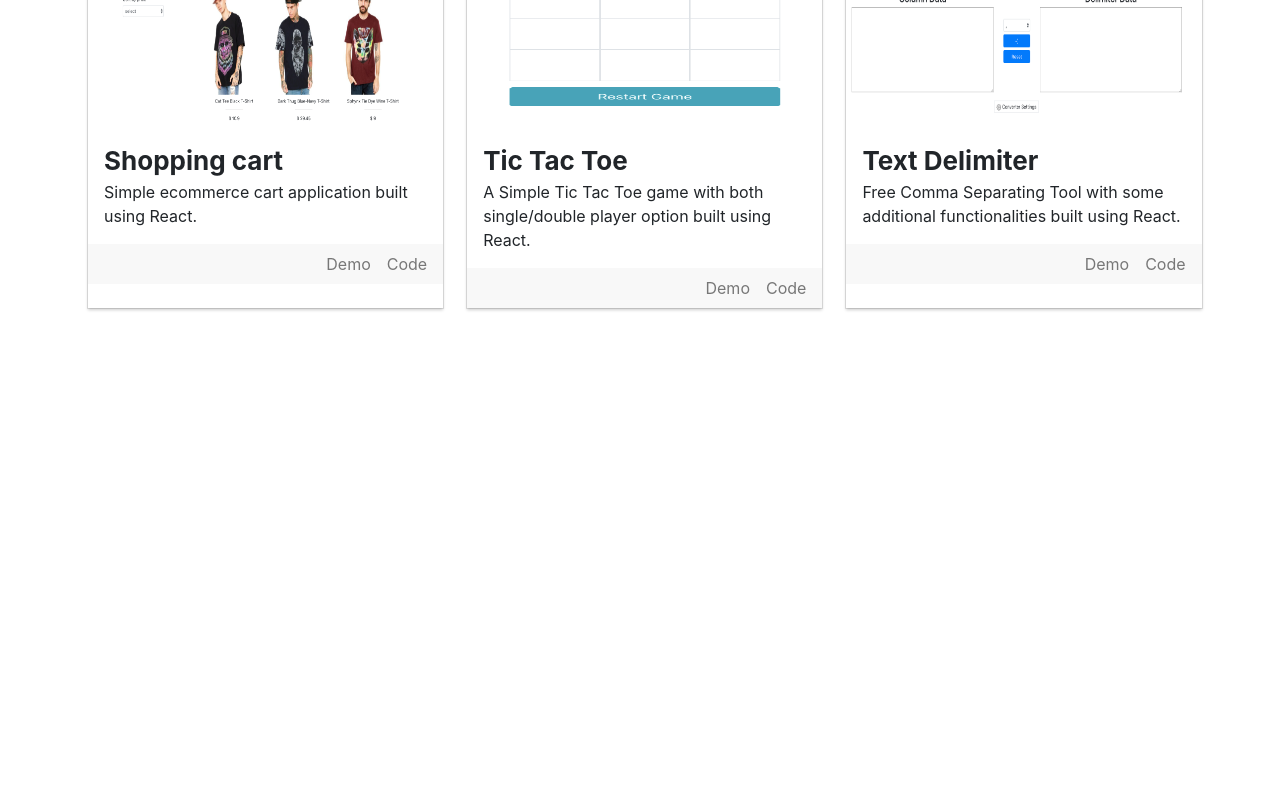
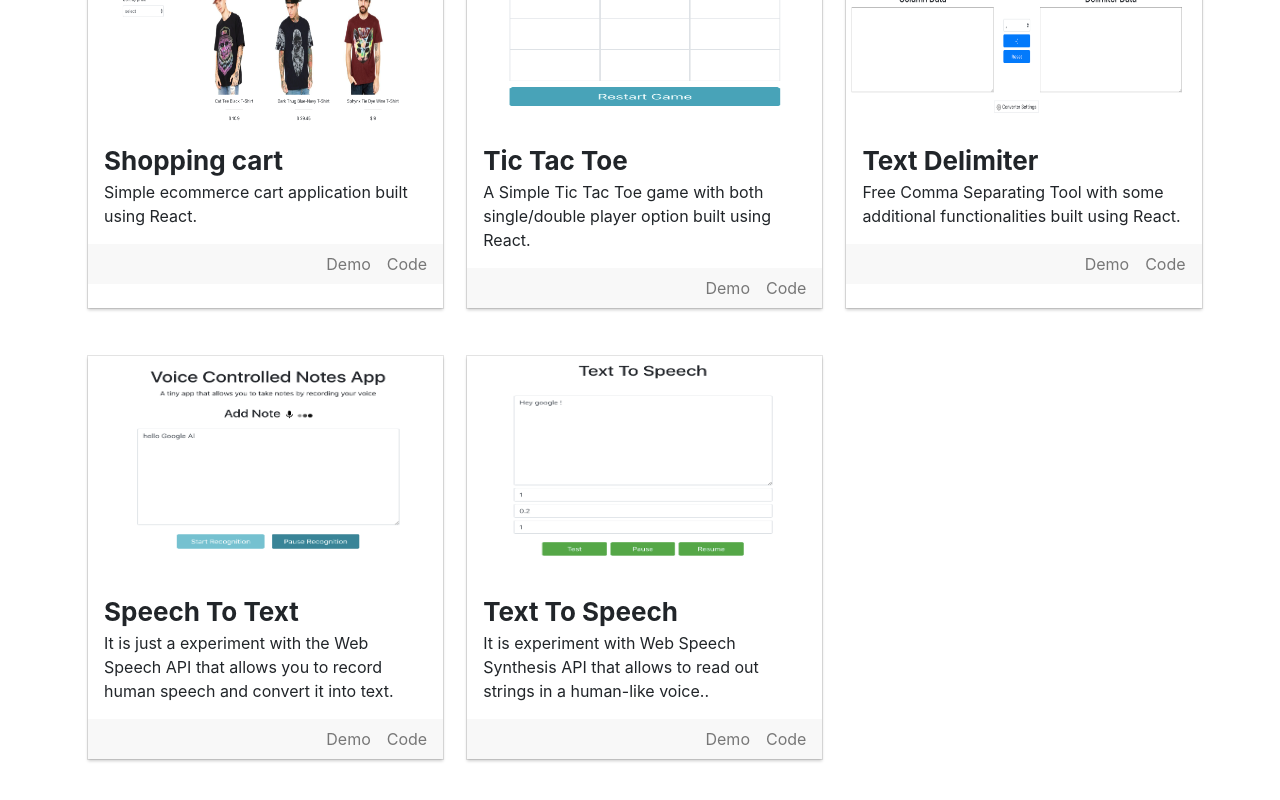
Before and after one commit to rkbhambri/rkbhambri, a React (Create React App) app in the folder rkbhambri-portfolio/: page / in a window 1280 px wide. Shown: the part 1698-2498 px from the top of the page. Before the commit the page ends 2054 px from the top, so only its background shows below. Built offline with nearby package versions, Linux system fonts and the light colour scheme.

Commit message:
Added two more projects

```diff
--- a/rkbhambri-portfolio/src/containers/Layout/Layout.js
+++ b/rkbhambri-portfolio/src/containers/Layout/Layout.js
@@ -5,10 +5,11 @@ import Projects from '../../components/Projects/Projects';
 
 const Layout = (props) => {
     const [projects, setProjectData] = useState([]);
+
     useEffect(() => {
         setProjectData(data.projects);
     }, []);
-    console.log(projects)
+
     return (
         <div className="layout w-100">
             <Header />
--- a/rkbhambri-portfolio/src/data.json
+++ b/rkbhambri-portfolio/src/data.json
@@ -14,18 +14,18 @@
             "code": "https://github.com/rkbhambri/react-logo-generator"
         },
         {
+            "name": "Github Search Engine",
+            "description": "Example of Github API, when search with github username/reponame it will fetch data on one place.",
+            "img_src": "img.2.png",
+            "demo": "https://rkbhambri.github.io/Github-Search-Engine/",
+            "code": "https://github.com/rkbhambri/Github-Search-Engine"
+        },
+        {
             "name": "Keycode",
             "description": "A simple tool which can be used to visualize JavaScript keycodes on keyboard key press.",
             "img_src": "img.1.png",
             "demo": "https://rkbhambri.github.io/Keycode/",
             "code": "https://github.com/rkbhambri/Keycode"
-        },
-        {
-            "name": "Github Search Engine",
-            "description": "Example of Github API, when search with github username/reponame it will fetch data on one place.",
-            "img_src": "img.2.png",
-            "demo": "https://rkbhambri.github.io/Github-Search-Engine/",
-            "code": "https://github.com/rkbhambri/Github-Search-Engine"
         },
         {
             "name": "Search news",
@@ -82,6 +82,20 @@
             "img_src": "text-delimiter.png",
             "demo": "https://rkbhambri.github.io/text-delimiter/",
             "code": "https://github.com/rkbhambri/text-delimiter/"
+        },
+        {
+            "name": "Speech To Text",
+            "description": "It is just a experiment with the Web Speech API that allows you to record human speech and convert it into text.",
+            "img_src": "speechToText.png",
+            "demo": "https://rkbhambri.github.io/speech-to-text/",
+            "code": "https://github.com/rkbhambri/speech-to-text"
+        },
+        {
+            "name": "Text To Speech",
+            "description": "It is experiment with Web Speech Synthesis API that allows to read out strings in a human-like voice..",
+            "img_src": "textToSpeech.png",
+            "demo": "https://rkbhambri.github.io/text-to-speech/",
+            "code": "https://github.com/rkbhambri/text-to-speech"
         }
     ]
 }
```
Also changed, not shown: rkbhambri-portfolio/public/index.html (+14 -0 lines), rkbhambri-portfolio/src/images/speechToText.png (added), rkbhambri-portfolio/src/images/textToSpeech.png (added).
